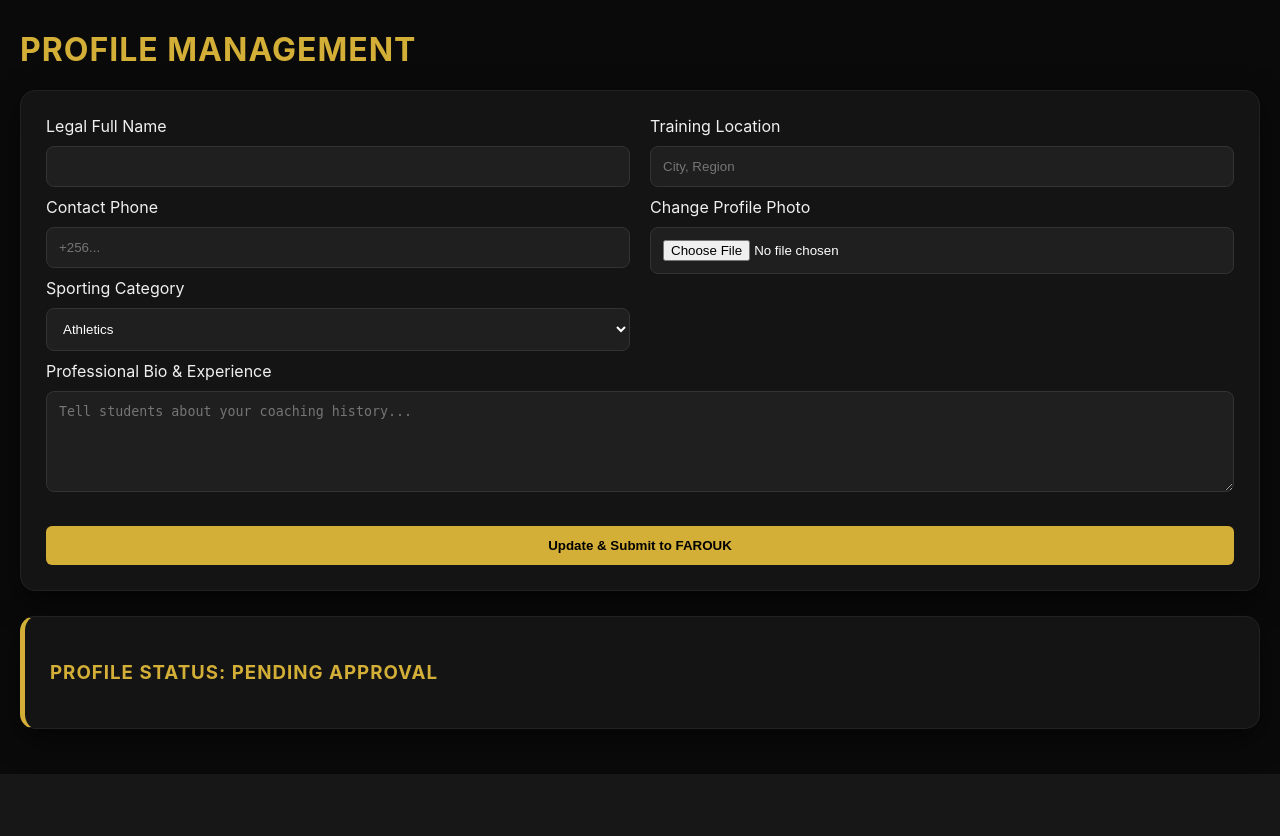
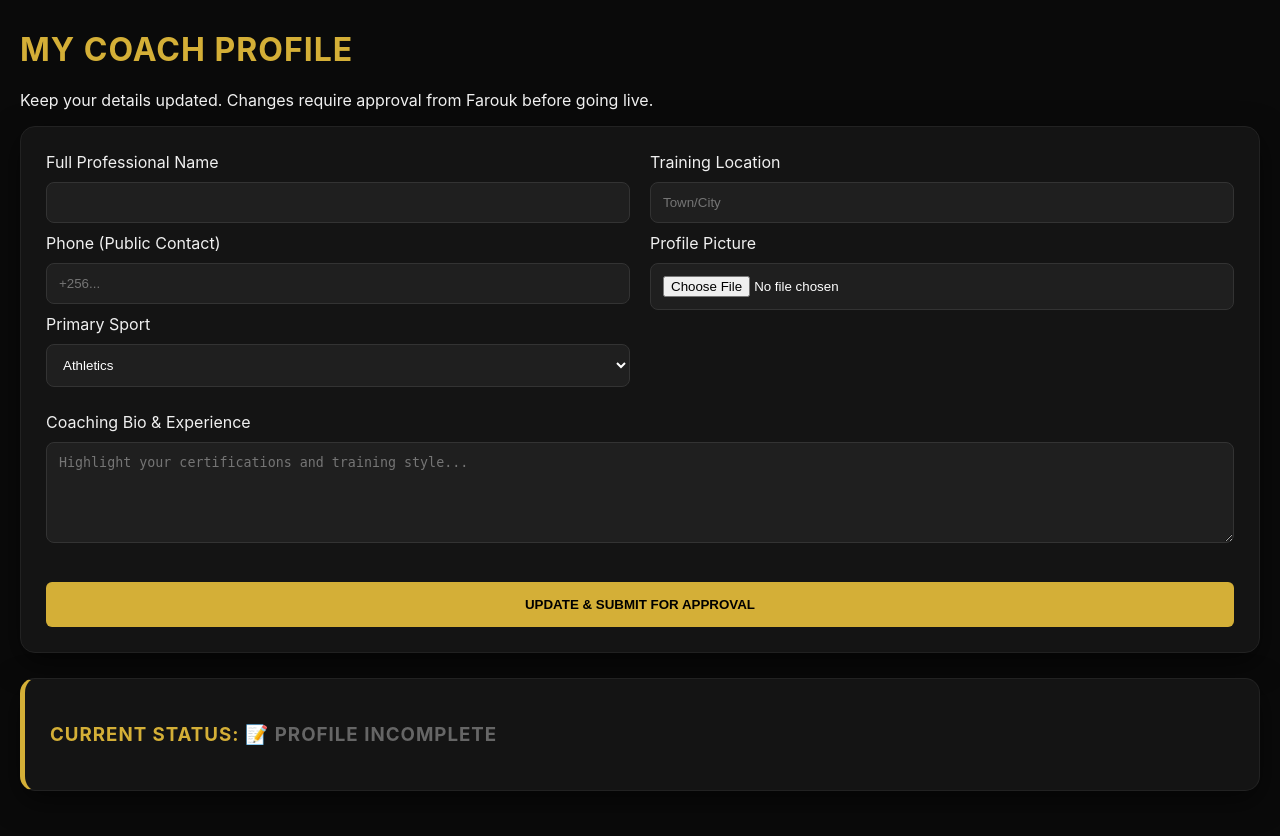
Before and after one commit to FAR-ANALYST/CMS, a Flask app: page /coach in a window 1280 px wide. Shown: the part 65-901 px from the top of the page. Before the commit the page ends 839 px from the top, so only its background shows below. Run offline with Flask 3, Linux system fonts and the light colour scheme; the visitor is signed in with stand-in values (Sample User, id 1); data that the repository does not hold is empty.

Commit message:
Update coach.html

```diff
--- a/templates/coach.html
+++ b/templates/coach.html
@@ -1,55 +1,61 @@
 {% extends "base.html" %}
+{% block title %}My Profile — Coach Dashboard{% endblock %}
+
 {% block content %}
-<h1>Profile Management</h1>
+<h1>My Coach Profile</h1>
+<p>Keep your details updated. Changes require approval from Farouk before going live.</p>
 
 <section class="panel">
     <form method="POST" action="{{ url_for('coach_submit') }}" enctype="multipart/form-data">
         <div style="display: grid; grid-template-columns: 1fr 1fr; gap: 20px;">
             <div>
-                <label>Legal Full Name</label>
+                <label>Full Professional Name</label>
                 <input name="full_name" value="{{ submissions[0]['full_name'] if submissions else '' }}" required>
 
-                <label>Contact Phone</label>
+                <label>Phone (Public Contact)</label>
                 <input name="phone" value="{{ submissions[0]['phone'] if submissions else '' }}" placeholder="+256...">
 
-                <label>Sporting Category</label>
+                <label>Primary Sport</label>
                 <select name="category">
                     {% for s in SPORTS %}
                     <option value="{{ s }}" {% if submissions and submissions[0]['category'] == s %}selected{% endif %}>{{ s }}</option>
                     {% endfor %}
                 </select>
             </div>
+
             <div>
                 <label>Training Location</label>
-                <input name="location" value="{{ submissions[0]['location'] if submissions else '' }}" placeholder="City, Region">
+                <input name="location" value="{{ submissions[0]['location'] if submissions else '' }}" placeholder="Town/City">
 
-                <label>Change Profile Photo</label>
+                <label>Profile Picture</label>
                 <input type="file" name="image" accept="image/*">
                 <input type="hidden" name="existing_image" value="{{ submissions[0]['image_url'] if submissions else '' }}">
 
                 {% if submissions and submissions[0]['image_url'] %}
                 <div style="margin-top: 10px;">
-                    <p style="font-size: 0.8rem; color: var(--gold);">Current Photo (Tap to verify):</p>
-                    <img src="{{ submissions[0]['image_url'] }}" class="avatar" style="width: 80px; height: 80px;">
+                    <p style="font-size: 0.75rem; color: var(--gold);">Active Photo:</p>
+                    <img src="{{ submissions[0]['image_url'] }}" class="avatar" style="width: 80px; height: 80px; border: 1px solid #333;">
                 </div>
                 {% endif %}
             </div>
         </div>
 
-        <label>Professional Bio & Experience</label>
-        <textarea name="bio" rows="5" placeholder="Tell students about your coaching history...">{{ submissions[0]['bio'] if submissions else '' }}</textarea>
+        <label style="display:block; margin-top: 15px;">Coaching Bio & Experience</label>
+        <textarea name="bio" rows="5" placeholder="Highlight your certifications and training style...">{{ submissions[0]['bio'] if submissions else '' }}</textarea>
 
-        <button type="submit" class="btn-primary" style="margin-top: 20px; width: 100%;">Update & Submit to FAROUK</button>
+        <button type="submit" class="btn-primary" style="width: 100%; margin-top: 25px; padding: 15px;">UPDATE & SUBMIT FOR APPROVAL</button>
     </form>
 </section>
 
 <div class="panel" style="border-left: 5px solid {% if submissions and submissions[0]['is_verified'] == 1 %}#34d399{% else %}var(--gold){% endif %};">
-    <h3>Profile Status:
+    <h3>Current Status:
         {% if submissions and submissions[0]['is_verified'] == 1 %}
-            <span style="color: #34d399;">LIVE</span>
+            <span style="color: #34d399;">✅ LIVE (Visible to Students)</span>
+        {% elif submissions and submissions[0]['payment_status'] == 'submitted' %}
+            <span style="color: var(--gold);">⏳ UNDER REVIEW (Pending Admin Approval)</span>
         {% else %}
-            <span style="color: var(--gold);">PENDING APPROVAL</span>
+            <span style="color: #666;">📝 Profile Incomplete</span>
         {% endif %}
     </h3>
 </div>
-{% endblock %}
+{% endblock %}0p;.lo,
```
